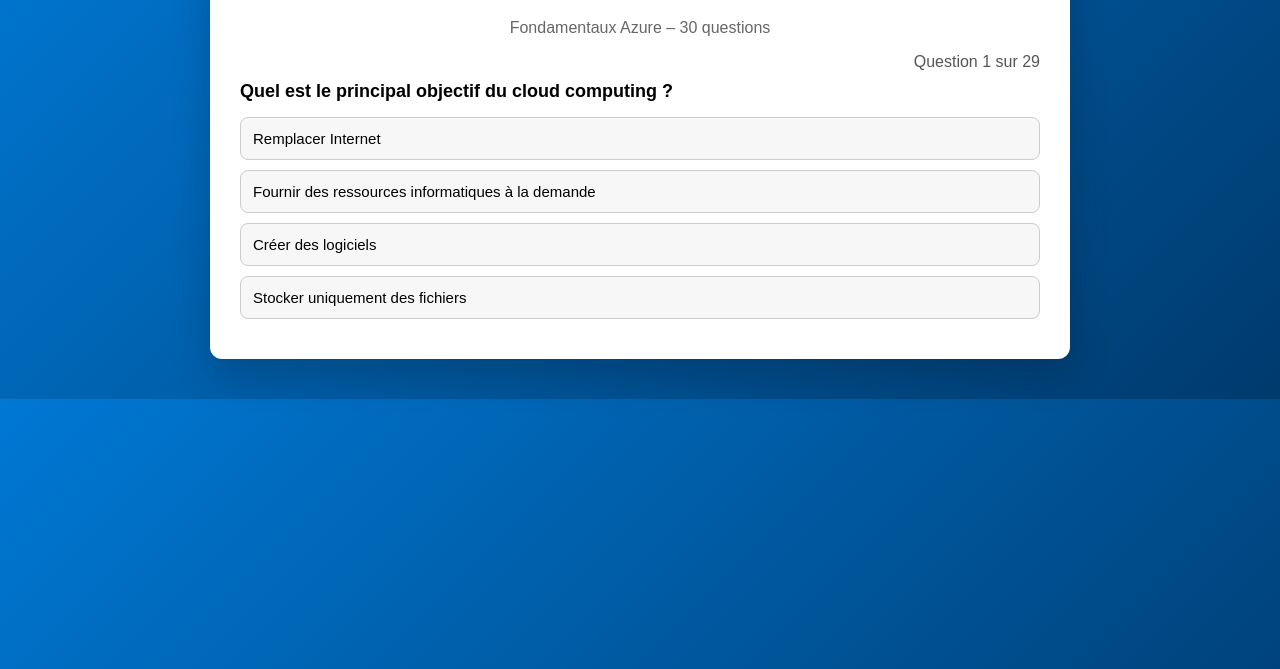
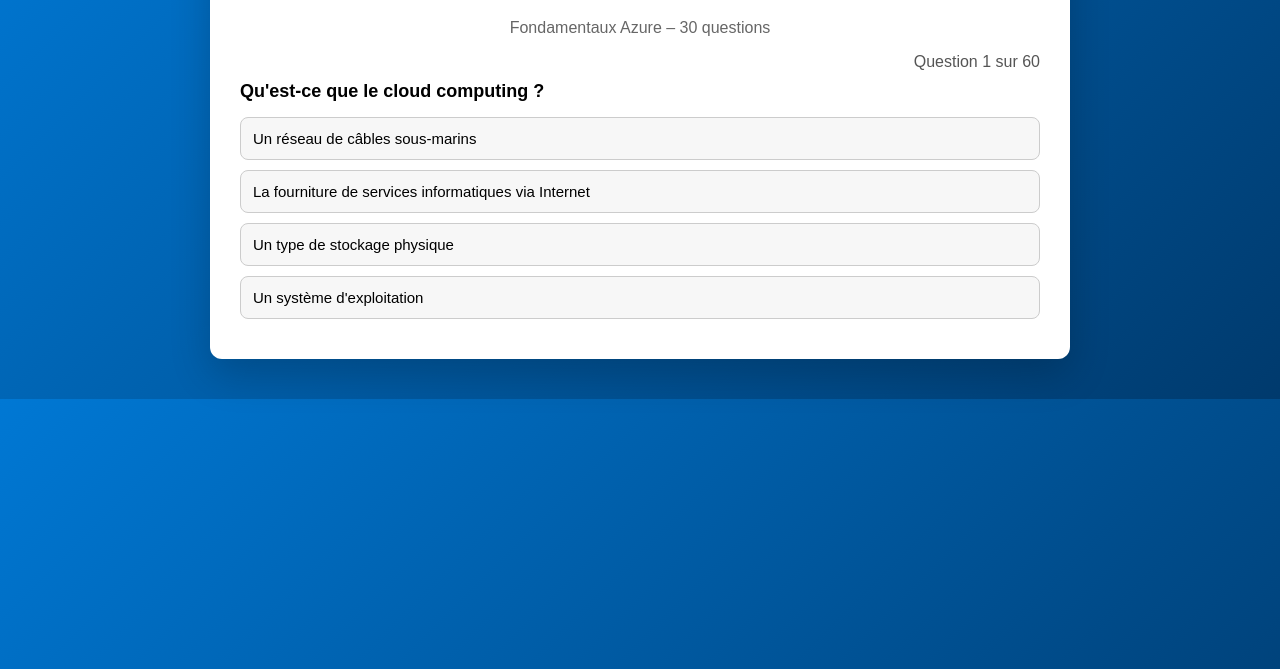
Before and after one commit to iheb69nachet/az-900-s1, a website: page index.html in a window 1280 px wide. Shown: the part 131-800 px from the top of the page. Drawn offline with Linux system fonts and the light colour scheme.

Commit message:
Update index.html

```diff
--- a/index.html
+++ b/index.html
@@ -96,75 +96,82 @@
 </div>
 
 <script>
-// const questions = [
-//   { q:"Qu’est-ce que l’élasticité du cloud ?", o:["Tarification fixe","Mise à l’échelle manuelle","Mise à l’échelle à la demande","Utilisation d’un seul serveur"], a:2 },
-//   { q:"Quel modèle cloud nécessite le plus de gestion côté client ?", o:["SaaS","PaaS","IaaS","Serverless"], a:2 },
-//   { q:"Qu’est-ce qu’une région Azure ?", o:["Une machine virtuelle","Un centre de données","Une zone géographique avec des centres de données","Un sous-réseau"], a:2 },
-//   { q:"Les zones de disponibilité sont conçues pour se protéger contre :", o:["La panne d’une région","La panne d’un centre de données","Uniquement les pannes réseau","L’augmentation des coûts"], a:1 },
-//   { q:"Combien de zones de disponibilité y a-t-il généralement dans une région ?", o:["1","2","3","10"], a:2 },
-//   { q:"Quel service fournit des serveurs virtuels dans Azure ?", o:["Azure App Service","Azure VM","Azure Functions","Azure Blob"], a:1 },
-//   { q:"Quel type de mise à l’échelle augmente la taille d’une VM ?", o:["Horizontale","Verticale","Élastique","Automatique"], a:1 },
-//   { q:"Quel type de mise à l’échelle ajoute des instances de VM ?", o:["Verticale","Manuelle","Horizontale","Statique"], a:2 },
-//   { q:"Quel service Azure fournit la mise à l’échelle automatique des VM ?", o:["App Service","VM Scale Sets","Azure Monitor","Azure Storage"], a:1 },
-//   { q:"Quelle disponibilité peut être atteinte avec des VM dans plusieurs zones ?", o:["99,5 %","99,9 %","99,95 %","99,99 %"], a:3 },
+const questions = [
+  // Cloud Concepts (15 questions)
+  { q:"Qu'est-ce que le cloud computing ?", o:["Un réseau de câbles sous-marins","La fourniture de services informatiques via Internet","Un type de stockage physique","Un système d'exploitation"], a:1 },
+  { q:"Quel est l'avantage principal du modèle de paiement à l'usage (Pay-as-you-go) ?", o:["Coûts fixes garantis","Paiement uniquement pour les ressources utilisées","Pas de facturation","Paiement annuel obligatoire"], a:1 },
+  { q:"Qu'est-ce que l'élasticité dans le cloud ?", o:["La résistance aux pannes","La capacité d'ajuster automatiquement les ressources","La vitesse du réseau","Le nombre de datacenters"], a:1 },
+  { q:"Quel type de cloud offre les ressources via Internet au grand public ?", o:["Cloud privé","Cloud hybride","Cloud public","Cloud personnel"], a:2 },
+  { q:"Quel modèle cloud combine infrastructure sur site et cloud public ?", o:["Cloud privé","Cloud hybride","Cloud public","Multi-cloud"], a:1 },
+  { q:"Dans quel modèle de service le client gère uniquement les applications et données ?", o:["IaaS","PaaS","SaaS","DaaS"], a:1 },
+  { q:"Quel est un exemple de SaaS ?", o:["Azure Virtual Machines","Microsoft 365","Azure Storage","Windows Server"], a:1 },
+  { q:"Dans IaaS, qui gère le système d'exploitation ?", o:["Microsoft","Le fournisseur cloud","Le client","Personne"], a:2 },
+  { q:"Quel modèle nécessite le moins de gestion par le client ?", o:["IaaS","PaaS","SaaS","On-premises"], a:2 },
+  { q:"Qu'est-ce que la haute disponibilité (High Availability) ?", o:["Stockage rapide","Garantie de temps de disponibilité du service","Prix bas","Grande capacité"], a:1 },
+  { q:"Qu'est-ce que la scalabilité verticale ?", o:["Ajouter plus de machines","Augmenter la puissance d'une machine existante","Réduire les coûts","Changer de région"], a:1 },
+  { q:"Qu'est-ce que la scalabilité horizontale ?", o:["Augmenter la RAM","Ajouter plus d'instances de machines","Changer de datacenter","Réduire le stockage"], a:1 },
+  { q:"Quel concept fait référence à la tolérance aux pannes ?", o:["Scalability","Reliability","Elasticity","Agility"], a:1 },
+  { q:"Quel avantage du cloud permet de déployer rapidement des ressources ?", o:["Économie d'échelle","Agilité","Géo-distribution","Élasticité"], a:1 },
+  { q:"Les dépenses CapEx font référence à :", o:["Dépenses opérationnelles mensuelles","Investissements initiaux en infrastructure","Coûts variables","Abonnements logiciels"], a:1 },
 
-//   { q:"Quel service est de type Platform as a Service (PaaS) ?", o:["Azure VM","Azure App Service","Azure Disk","Azure VNet"], a:1 },
-//   { q:"Qui gère les mises à jour du système d’exploitation en PaaS ?", o:["Le client","Azure","Un tiers","Personne"], a:1 },
-//   { q:"Quel type de stockage est un stockage objet ?", o:["Azure Disks","Azure Files","Azure Blob","Azure Tables"], a:2 },
-//   { q:"Quel stockage est le plus adapté aux disques système des VM ?", o:["Blob","Files","Disks","Queues"], a:2 },
-//   { q:"Quel niveau Blob est le moins cher pour l’archivage à long terme ?", o:["Hot","Cool","Cold","Archive"], a:3 },
-//   { q:"Quelle règle de nommage de compte de stockage est correcte ?", o:["Unique par groupe de ressources","Unique par région","Globalement unique","Sensible à la casse"], a:2 },
-//   { q:"Quel service Azure fournit un réseau privé ?", o:["Azure DNS","Azure VNet","Azure CDN","Azure Monitor"], a:1 },
-//   { q:"Qu’est-ce qui sépare les ressources publiques et privées ?", o:["Les régions","Les zones","Les sous-réseaux","Les pare-feu"], a:2 },
-//   { q:"Qu’est-ce qui contrôle le trafic à l’intérieur d’un VNet ?", o:["Azure Firewall","NSG","DDoS","CDN"], a:1 },
-//   { q:"Qu’est-ce qui protège contre les attaques réseau à grande échelle ?", o:["NSG","Azure Monitor","Azure DDoS","Azure VPN"], a:2 },
+  // Azure Architecture (10 questions)
+  { q:"Qu'est-ce qu'une région Azure ?", o:["Un datacenter unique","Une zone géographique avec un ou plusieurs datacenters","Un type de VM","Un service réseau"], a:1 },
+  { q:"Combien de zones de disponibilité minimum dans une région Azure ?", o:["1","2","3","5"], a:2 },
+  { q:"À quoi servent les zones de disponibilité ?", o:["Réduire les coûts","Protéger contre les pannes de datacenter","Augmenter la vitesse","Gérer les utilisateurs"], a:1 },
+  { q:"Qu'est-ce qu'une paire de régions (Region Pair) ?", o:["Deux datacenters dans une région","Deux régions dans la même géographie pour la réplication","Deux abonnements","Deux groupes de ressources"], a:1 },
+  { q:"Quelle est la distance minimale entre deux régions appariées ?", o:["10 km","50 km","300 km","1000 km"], a:2 },
+  { q:"Qu'est-ce qu'un groupe de ressources (Resource Group) ?", o:["Un ensemble d'abonnements","Un conteneur logique pour les ressources Azure","Un type de VM","Un service de stockage"], a:1 },
+  { q:"Une ressource Azure peut appartenir à combien de groupes de ressources ?", o:["Plusieurs","Deux","Un seul","Illimité"], a:2 },
+  { q:"Que se passe-t-il si vous supprimez un groupe de ressources ?", o:["Rien","Les ressources sont déplacées","Toutes les ressources sont supprimées","Les ressources sont archivées"], a:2 },
+  { q:"Qu'est-ce qu'un abonnement Azure ?", o:["Un groupe de ressources","Une unité de gestion et de facturation","Une région","Un datacenter"], a:1 },
+  { q:"Quel est le niveau le plus élevé dans la hiérarchie Azure ?", o:["Abonnement","Groupe de ressources","Groupe de gestion","Compte Azure"], a:2 },
 
-//   { q:"Qu’est-ce qu’un groupe de ressources ?", o:["Une unité de facturation","Un conteneur logique","Un abonnement","Une région"], a:1 },
-//   { q:"À combien de groupes de ressources une ressource peut-elle appartenir ?", o:["Plusieurs","Deux","Un seul","Illimité"], a:2 },
-//   { q:"Supprimer un groupe de ressources :", o:["Conserve les ressources","Déplace les ressources","Supprime les ressources","Archive les ressources"], a:2 },
-//   { q:"Quelle unité est utilisée pour gérer la facturation ?", o:["Région","Groupe de ressources","Abonnement","VNet"], a:2 },
-//   { q:"Les abonnements peuvent-ils être fusionnés ?", o:["Oui","Non","Seulement payants","Seulement gratuits"], a:1 },
-//   { q:"Quel est le niveau le plus élevé dans la hiérarchie Azure ?", o:["Abonnement","Groupe de ressources","Groupe de gestion","Ressource"], a:2 },
-//   { q:"Les balises (tags) sont principalement utilisées pour :", o:["La sécurité","Le réseau","La gestion des coûts","La disponibilité"], a:2 },
-//   { q:"Quel modèle de service nécessite le moins de gestion ?", o:["IaaS","PaaS","SaaS","VM"], a:2 },
-//   { q:"Azure App Service est le mieux adapté pour :", o:["Les bases de données","L’hébergement de VM","Les applications web","Le réseau"], a:2 },
-//   { q:"Quel service est requis avant de créer la plupart des ressources Azure ?", o:["VNet","Stockage","Abonnement","Région"], a:2 }
-// ];
-const questions = [
-  { q:"Quel est le principal objectif du cloud computing ?", o:["Remplacer Internet","Fournir des ressources informatiques à la demande","Créer des logiciels","Stocker uniquement des fichiers"], a:1 },
-  { q:"Quel type de cloud est partagé entre plusieurs organisations ?", o:["Cloud privé","Cloud hybride","Cloud public","Cloud local"], a:2 },
-  { q:"Quel type de cloud est dédié à une seule organisation ?", o:["Cloud public","Cloud privé","Cloud communautaire","Cloud hybride"], a:1 },
-  { q:"Le cloud hybride combine :", o:["Cloud public et privé","Deux clouds publics","Deux régions","Deux abonnements"], a:0 },
-  { q:"Quel est un exemple de service SaaS ?", o:["Azure Virtual Machine","Azure SQL Database","Microsoft 365","Azure Storage"], a:2 },
+  // Azure Services - Compute (8 questions)
+  { q:"Quel service fournit des machines virtuelles dans Azure ?", o:["Azure Functions","Azure Virtual Machines","Azure App Service","Azure Container Instances"], a:1 },
+  { q:"Quel service permet de déployer et gérer des conteneurs sans Kubernetes ?", o:["Azure VM","Azure Container Instances","Azure Kubernetes Service","Azure Batch"], a:1 },
+  { q:"Quel service Azure est une plateforme pour exécuter des applications Kubernetes ?", o:["Azure Container Instances","Azure Kubernetes Service (AKS)","Azure VM Scale Sets","Azure Batch"], a:1 },
+  { q:"Quel service permet d'exécuter du code sans gérer l'infrastructure (serverless) ?", o:["Azure VM","Azure Functions","Azure App Service","Azure Batch"], a:1 },
+  { q:"Azure App Service est un service de type :", o:["IaaS","PaaS","SaaS","On-premises"], a:1 },
+  { q:"Quel service permet la mise à l'échelle automatique des VM ?", o:["Azure Monitor","VM Scale Sets","Azure Backup","Azure Site Recovery"], a:1 },
+  { q:"Quel est le SLA maximum pour une VM avec des zones de disponibilité ?", o:["99,9%","99,95%","99,99%","100%"], a:2 },
+  { q:"Azure Virtual Desktop permet de :", o:["Créer des VM","Fournir des bureaux virtuels Windows","Gérer des containers","Surveiller les coûts"], a:1 },
 
-  { q:"Quel service Azure permet d’exécuter du code sans gérer de serveur ?", o:["Azure VM","Azure Functions","Azure App Service","Azure Kubernetes"], a:1 },
-  { q:"Quel service est utilisé pour gérer des conteneurs Kubernetes ?", o:["Azure VM","Azure Container Registry","Azure Kubernetes Service","Azure App Service"], a:2 },
-  { q:"Quel avantage principal offre la haute disponibilité ?", o:["Réduction des coûts","Meilleure sécurité","Continuité du service","Plus de stockage"], a:2 },
-  { q:"Quel mécanisme Azure permet la reprise après sinistre ?", o:["Scalabilité","Réplication","Sauvegarde","Surveillance"], a:1 },
-  { q:"Quel service Azure est utilisé pour sauvegarder des données ?", o:["Azure Monitor","Azure Backup","Azure Advisor","Azure Firewall"], a:1 },
+  // Azure Services - Storage (7 questions)
+  { q:"Quel service de stockage est utilisé pour les objets non structurés ?", o:["Azure Files","Azure Blob Storage","Azure Queue Storage","Azure Table Storage"], a:1 },
+  { q:"Quel niveau de stockage Blob est le moins cher pour l'archivage ?", o:["Hot","Cool","Cold","Archive"], a:3 },
+  { q:"Azure Files utilise quel protocole ?", o:["HTTP","FTP","SMB/NFS","SMTP"], a:2 },
+  { q:"Quel service de stockage est optimal pour les disques de VM ?", o:["Blob Storage","Azure Managed Disks","Azure Files","Queue Storage"], a:1 },
+  { q:"Les noms de compte de stockage Azure doivent être :", o:["Uniques par région","Uniques globalement","Sensibles à la casse","Jusqu'à 256 caractères"], a:1 },
+  { q:"Quel service stocke des données NoSQL de type clé-valeur ?", o:["Azure SQL","Azure Cosmos DB","Azure Blob","Azure Queue"], a:1 },
+  { q:"Quelle option de redondance réplique les données dans trois zones ?", o:["LRS","GRS","ZRS","RA-GRS"], a:2 },
 
-  { q:"Quelle ressource est nécessaire pour créer une machine virtuelle ?", o:["Groupe de gestion","Abonnement","Région","Compte utilisateur"], a:1 },
-  { q:"Quel élément définit où une ressource est déployée ?", o:["Abonnement","Groupe de ressources","Région","Balise"], a:2 },
-  { q:"Quel service Azure fournit des bases de données relationnelles managées ?", o:["Azure VM","Azure Blob Storage","Azure SQL Database","Azure Files"], a:2 },
-  { q:"Quel service est utilisé pour surveiller les performances ?", o:["Azure Advisor","Azure Monitor","Azure Security Center","Azure Backup"], a:1 },
-  { q:"Quel service donne des recommandations Azure ?", o:["Azure Monitor","Azure Advisor","Azure Firewall","Azure Policy"], a:1 },
+  // Azure Services - Networking (5 questions)
+  { q:"Qu'est-ce qu'Azure Virtual Network (VNet) ?", o:["Un service de stockage","Un réseau privé isolé dans Azure","Un type de VM","Un service de monitoring"], a:1 },
+  { q:"Quel service contrôle le trafic réseau entrant et sortant ?", o:["Azure Firewall","Network Security Group (NSG)","Azure Load Balancer","Azure CDN"], a:1 },
+  { q:"Quel service protège contre les attaques DDoS ?", o:["NSG","Azure DDoS Protection","Azure Firewall","VPN Gateway"], a:1 },
+  { q:"Quel service connecte un réseau local à Azure de manière sécurisée ?", o:["Azure CDN","VPN Gateway","Azure DNS","Load Balancer"], a:1 },
+  { q:"Azure ExpressRoute fournit :", o:["Connexion Internet publique","Connexion privée dédiée à Azure","Stockage cloud","Service de calcul"], a:1 },
 
-  { q:"Quel type de stockage est accessible via SMB ?", o:["Azure Blob","Azure Files","Azure Disks","Azure Tables"], a:1 },
-  { q:"Quel service Azure est utilisé pour stocker des messages ?", o:["Azure Files","Azure Queues","Azure Tables","Azure Disks"], a:1 },
-  { q:"Quel service permet de contrôler l’accès aux ressources ?", o:["Azure Policy","Azure Monitor","Azure Backup","Azure CDN"], a:0 },
-  { q:"Quel service gère les identités et accès dans Azure ?", o:["Azure IAM","Azure Active Directory","Azure DNS","Azure Firewall"], a:1 },
-  { q:"Quel concept repose sur le principe du moindre privilège ?", o:["Scalabilité","Haute disponibilité","Sécurité","Facturation"], a:2 },
+  // Azure Services - Database (3 questions)
+  { q:"Quel service fournit une base de données SQL entièrement gérée ?", o:["Azure VM avec SQL","Azure SQL Database","Azure Storage","Azure Cosmos DB"], a:1 },
+  { q:"Azure Cosmos DB est une base de données :", o:["Relationnelle uniquement","NoSQL distribuée globalement","Fichier","En mémoire uniquement"], a:1 },
+  { q:"Quel service est idéal pour MySQL et PostgreSQL managés ?", o:["Azure SQL Database","Azure Database for MySQL/PostgreSQL","Azure Cosmos DB","Azure Table Storage"], a:1 },
 
-  { q:"Quel service protège les applications web contre les attaques ?", o:["Azure VPN","Azure Firewall","Web Application Firewall (WAF)","NSG"], a:2 },
-  { q:"Quel outil permet de restreindre les types de ressources créées ?", o:["Azure Monitor","Azure Policy","Azure Advisor","Azure Backup"], a:1 },
-  { q:"Quel élément permet de regrouper des abonnements ?", o:["Groupe de ressources","Région","Groupe de gestion","Balise"], a:2 },
-  { q:"Quel élément est utilisé pour organiser les coûts ?", o:["Régions","Balises (Tags)","VNets","Zones"], a:1 },
-  { q:"Quel modèle de tarification Azure est utilisé ?", o:["Paiement fixe","Paiement à l’usage","Abonnement annuel obligatoire","Licence unique"], a:1 },
+  // Azure Management & Governance (7 questions)
+  { q:"Quel outil permet de déployer des ressources de manière reproductible ?", o:["Azure Portal","Azure Resource Manager (ARM) Templates","Azure CLI","PowerShell"], a:1 },
+  { q:"Azure Policy permet de :", o:["Surveiller les coûts","Appliquer des règles de conformité","Créer des VM","Gérer le stockage"], a:1 },
+  { q:"Azure Blueprints permet de :", o:["Dessiner des architectures","Déployer des environnements conformes prédéfinis","Surveiller les ressources","Gérer les coûts"], a:1 },
+  { q:"Les balises (Tags) Azure sont principalement utilisées pour :", o:["La sécurité réseau","L'organisation et la gestion des coûts","La haute disponibilité","La réplication"], a:1 },
+  { q:"Azure Monitor collecte quels types de données ?", o:["Uniquement les logs","Métriques et logs","Uniquement les coûts","Uniquement les alertes"], a:1 },
+  { q:"Azure Advisor fournit :", o:["Des machines virtuelles","Des recommandations personnalisées","Du stockage","Des bases de données"], a:1 },
+  { q:"Azure Service Health informe sur :", o:["Les coûts","L'état des services Azure et incidents","Les performances VM","Le stockage disponible"], a:1 },
 
-  { q:"Quel service Azure est utilisé pour connecter un réseau local à Azure ?", o:["Azure CDN","Azure VPN Gateway","Azure Firewall","Azure DNS"], a:1 },
-  { q:"Quel service fournit un réseau de diffusion de contenu ?", o:["Azure Monitor","Azure CDN","Azure VNet","Azure ExpressRoute"], a:1 },
-  { q:"Quel service permet une connexion privée dédiée à Azure ?", o:["Azure VPN","Azure ExpressRoute","Azure Firewall","Azure CDN"], a:1 },
-  { q:"Quel est l’objectif principal de la conformité ?", o:["Performance","Sécurité","Respect des normes légales","Réduction des coûts"], a:2 }
+  // Security & Compliance (5 questions)
+  { q:"Quel service gère les identités et l'authentification ?", o:["Azure Firewall","Azure Active Directory (Azure AD)","NSG","Azure Policy"], a:1 },
+  { q:"Qu'est-ce que l'authentification multifacteur (MFA) ?", o:["Un seul mot de passe","Plusieurs méthodes de vérification d'identité","Un type de chiffrement","Un service de stockage"], a:1 },
+  { q:"Azure Security Center fournit :", o:["Des VM","Gestion unifiée de la sécurité et protection contre les menaces","Du stockage","Des bases de données"], a:1 },
+  { q:"Quel principe de sécurité limite l'accès au minimum nécessaire ?", o:["Défense en profondeur","Principe du moindre privilège","Chiffrement","Authentification"], a:1 },
+  { q:"Azure Key Vault est utilisé pour :", o:["Stocker des fichiers","Gérer des secrets, clés et certificats","Créer des VM","Surveiller les coûts"], a:1 }
 ];
 let index = 0;
 let score = 0;
```
